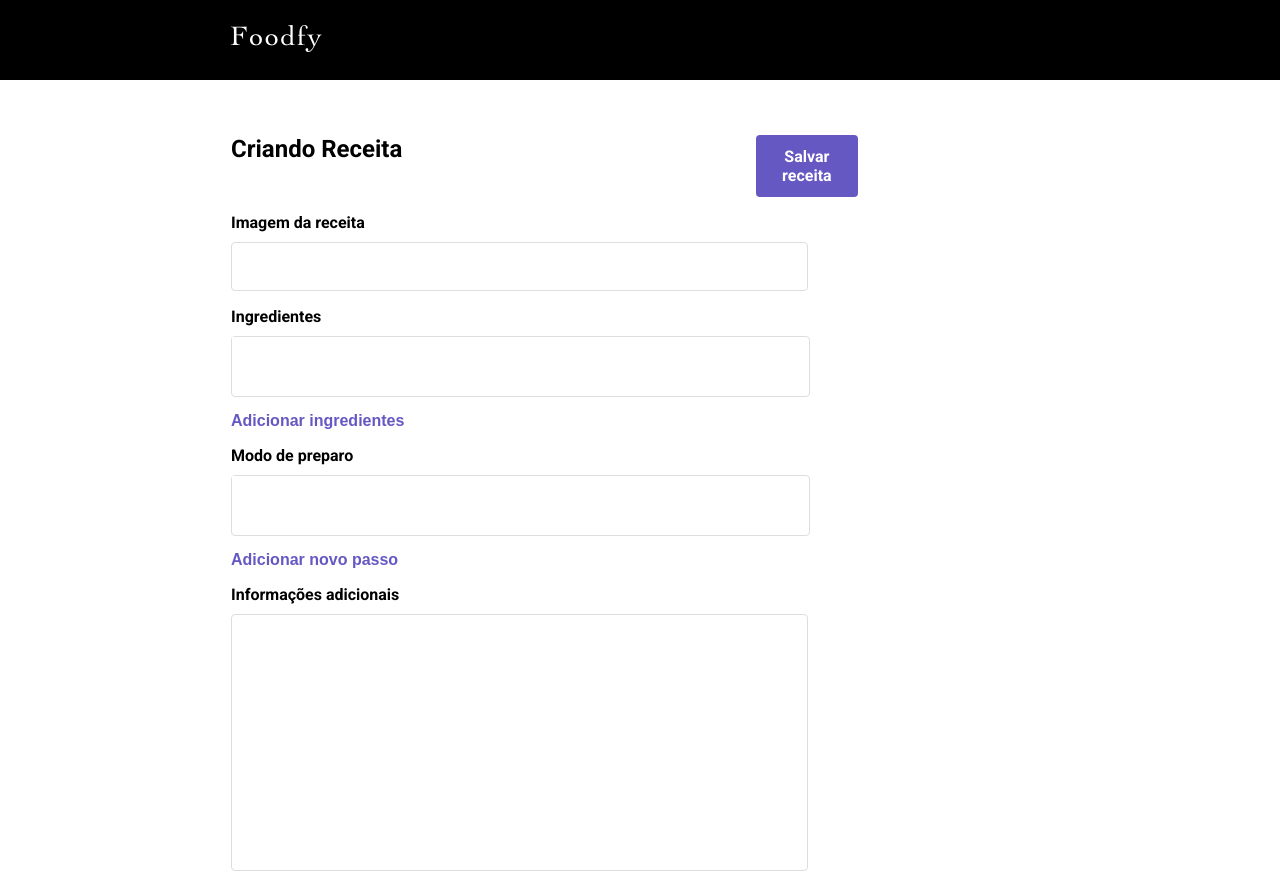
After one commit to edmundomendes/Foodfy, a Node server app: page /admin/create in a window 1280 px wide. The commit adds this page. Run offline with Node 20, Linux system fonts and the light colour scheme.

Commit message:
Criação da rota admin
Nesse momento foi separado rotas do servidor, criado uma página controllers para armazenar as funções das rotas e criada a página admin.

```diff
--- /dev/null
+++ b/controllers/admin.js
@@ -0,0 +1,6 @@
+
+
+
+exports.create = function(req,res){
+    return res.render('admin/create')
+}
--- /dev/null
+++ b/public/admin.css
@@ -0,0 +1,68 @@
+@import url('https://fonts.googleapis.com/css2?family=Roboto:wght@400;700&display=swap');
+:root{
+    --primary-color:#6558C3;
+}
+*{
+    margin: 0;
+    padding: 0;
+    border: none;
+}
+body{
+    font-family: Roboto,'sans-serif';
+}
+header{
+    background-color: black;
+    height: 80px;
+    width: 100%;
+}
+header > img{
+    padding-top: 25px;
+    padding-left: 231px;
+}
+main{
+    padding-left: 231px;
+}
+#start{
+    padding-top: 55px;
+    display: grid;
+    grid-template-columns: repeat(2,1fr);
+}
+#start > h1{
+    font-size: 24px;
+}
+#start > a{
+    background: var(--primary-color);
+    color: white;
+    font-weight: bold;
+    text-decoration: none;
+    text-align: center;
+    border-radius: 4px;
+    width: 15%;
+    padding: 12px;
+}
+.item{
+    padding-top: 16px;
+}
+.item > div{
+    font-weight: bold;
+    font-size: 16px;
+    color: black;
+    padding-bottom: 10px;
+}
+.item :nth-child(2){
+    border: 1px solid #DDDDDD;
+    border-radius: 4px;
+    width: 55%;
+    height: 49px;
+}
+button{
+    color: var(--primary-color);
+    font-weight: bold;
+    padding-top: 15px;
+    background-color: white;
+    font-size: 16px;
+    cursor: pointer;
+}
+#information{
+    height: 257px;
+}
--- a/server.js
+++ b/server.js
@@ -1,10 +1,10 @@
 const express = require('express')
 const nunjucks= require('nunjucks')
-const recipes = require('./data')
-
+const routes = require('./routes')
 const server = express()
 
 server.use(express.static('public'))
+server.use(routes)
 server.set('view engine','njk')
 
 nunjucks.configure('views',{
@@ -13,23 +13,10 @@ nunjucks.configure('views',{
     noCache:true
 })
 
-server.get('/',function(req,res){
-    return res.render('home',{items:recipes})
-})
 
-server.get('/about',function(req,res){
-    return res.render('about')
-
-})
-
-server.get('/recipes',function(req,res){
-    return res.render('recipes',{items:recipes})
-})
-
-server.get("/recipes/:index", function (req, res) {
-        const recipeIndex = req.params.index;
-        return res.render('recipe',{item: recipes[recipeIndex]});
-})
+server.use(function(req, res) {
+    res.status(404).render("not-found");
+});
 
 server.listen(5000,function(){
     console.log('server is running')
--- /dev/null
+++ b/views/admin/create.njk
@@ -0,0 +1,60 @@
+{% extends 'admin/layout.njk'%}
+
+{% block content %}
+
+
+    <div id='start'>
+        <h1>Criando Receita</h1>
+        <a href="#">Salvar receita</a>
+    </div>
+
+    <form action="submit">
+
+        <div class='item'>
+            <div>Imagem da receita</div>
+            <input
+            type="url"
+            name='image'
+            >
+        </div>
+
+        <div class='item'>
+            <div>Ingredientes</div>
+                <div id="ingredients">
+                    <div class='ingredient'>
+                        <input
+                        type="text"
+                        name='ingredients[]'
+                        >
+                    </div>
+                </div>
+        </div>
+        <button type='button' class='add-ingredient'>Adicionar ingredientes</button>
+
+        <div class='item'>
+            <div>Modo de preparo</div>
+                <div id="preparation">
+                    <div class='preparation'>
+                        <input
+                        type="text"
+                        name='preparation[]'
+                        >
+                    </div>
+                </div>
+        </div>
+        <button type='button' class='add-preparation'>Adicionar novo passo</button>
+
+        <div class='item'>
+            <div>Informações adicionais</div>
+            <input
+            type="text"
+            name="information"
+            id='information'>
+        </div>
+
+    </form>
+
+
+    <script src="/script/js"></script>
+
+{% endblock %}
--- /dev/null
+++ b/views/admin/layout.njk
@@ -0,0 +1,24 @@
+<html>
+
+    <head>
+        <link rel="stylesheet" href="/admin.css">
+        {% block title %}
+                <title>Foodfy - Criação</title>
+        {% endblock title %}
+    </head>
+
+    <body>
+
+        <header>
+            <img src="/assets/logo.png">
+        </header>
+
+         <main>
+
+    {% block content %}
+    {% endblock %}
+
+        </main>
+    </body>
+
+</html>
--- /dev/null
+++ b/views/not-found.njk
@@ -0,0 +1,5 @@
+{% extends 'recipes/layout.njk'%}
+{% block content%}
+<h1>Pagina não encontrada</h1>
+
+{%endblock%}
--- a/views/about.njk
+++ b/views/recipes/about.njk
@@ -1,4 +1,4 @@
-{% extends 'layout.njk' %}
+{% extends 'recipes/layout.njk' %}
    {% block title %}
         <title>About</title>
     {% endblock title %}
--- a/views/recipe.njk
+++ b/views/recipes/recipe.njk
@@ -1,4 +1,4 @@
-{% extends "layout.njk" %}
+{% extends 'recipes/layout.njk' %}
    {% block title %}
         <title>Recipe</title>
     {% endblock title %}
```
Also changed, not shown: controllers/recipes.js (added, +18 -0 lines), package.json (+9 -4 lines), public/script.js (+30 -2 lines), routes.js (added, +28 -0 lines), views/recipes/home.njk (renamed from views/home.njk, +29 -2 lines), views/recipes/recipes.njk (renamed from views/recipes.njk, +36 -1 lines), public/assets/logo.png, views/recipes/layout.njk (renamed from views/layout.njk), 2 other files.
